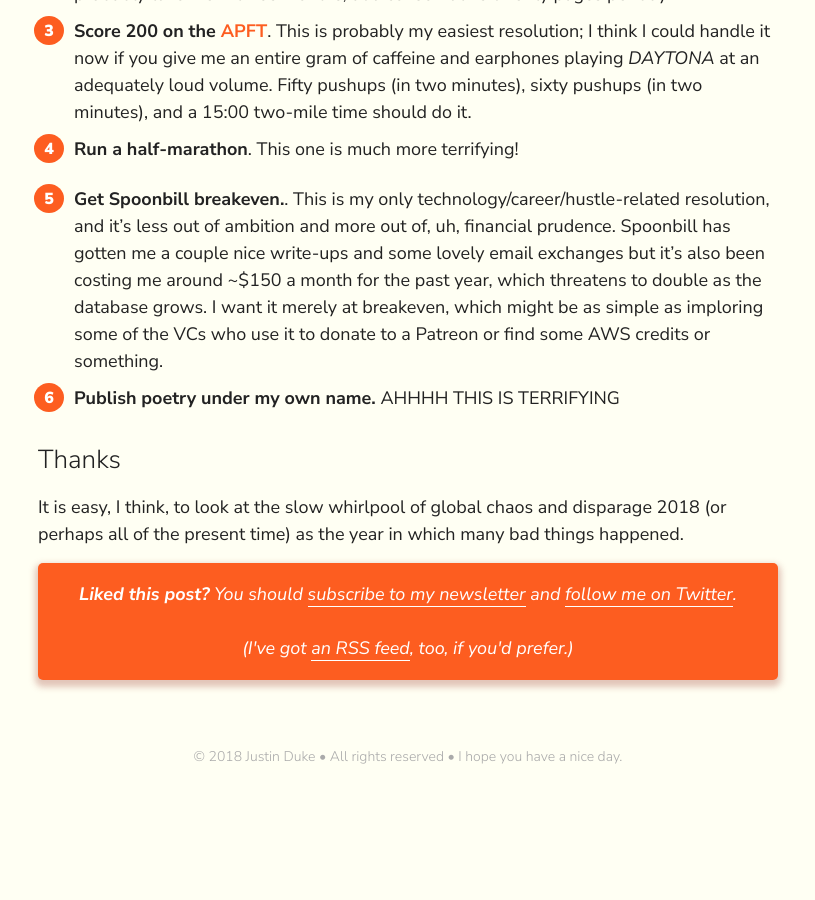
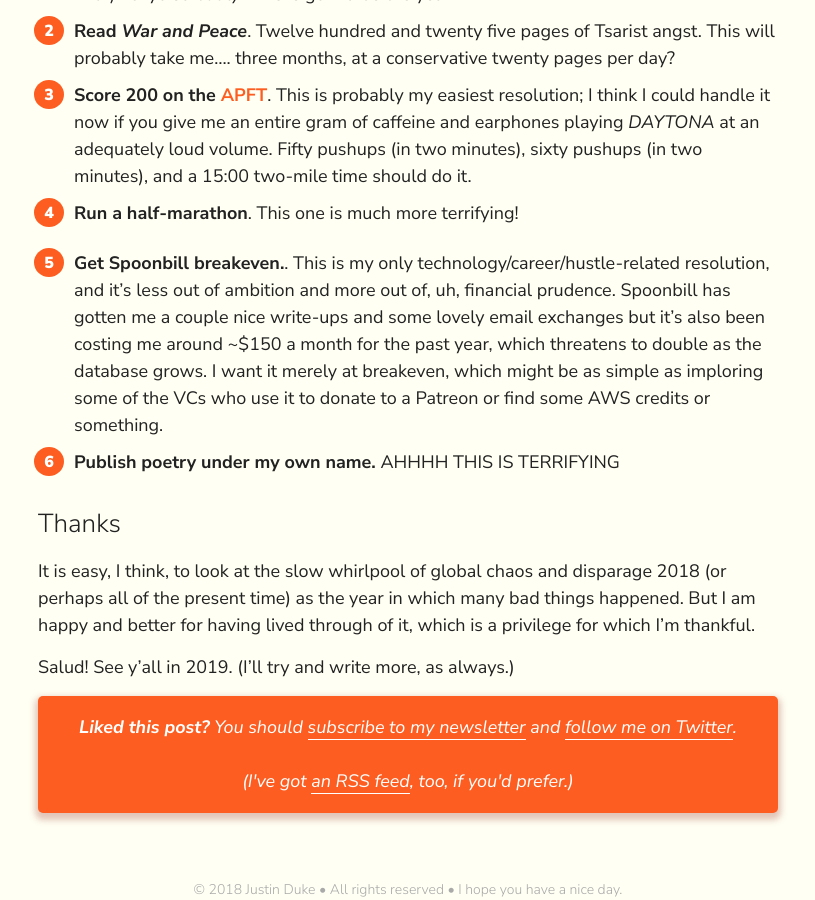
Before and after one commit to jmduke/jmduke-jekyll, a Jekyll site: the page built from _posts/2018-12-31-2018.md, in a window 1280 px wide and 900 px high, scrolled down 3060 px. Shown: the whole window, without its empty margins (232-1047 px from the left). Built offline with Jekyll 4.4.1, drawn with Linux system fonts in a browser that asks for light colours; before the commit the page ends 3827 px from its top, so only the background shows below that; some of the changed text lies outside the part shown.

Commit message:
Update Post “2018-12-31-2018”

```diff
--- a/_posts/2018-12-31-2018.md
+++ b/_posts/2018-12-31-2018.md
@@ -21,7 +21,8 @@ So, all the good stuff first:
 3. I started the best job in my life. [^1]
 4. I read the most I've read since graduating, a feat which necessitated (fortunately and unfortunately) becoming a big ol' audiobook nerd.
 5. [Buttondown](https://buttondown.email) continues to grow.
-6. The blasé but earnest capper: I continue to be surrounded by loving friends and loving family, who have all stayed universally healthy.
+6. I finally became a morning person and have some actual morning and evening routines.  (It only took me being out of college for...five years.)
+7. The blasé but earnest capper: I continue to be surrounded by loving friends and loving family, who have all stayed universally healthy.
 
 ### What didn't
 
@@ -94,7 +95,9 @@ I focused more on books than, uh, anything else this year, but the five non-book
 
 ### Thanks
 
-It is easy, I think, to look at the slow whirlpool of global chaos and disparage 2018 (or perhaps all of the present time) as the year in which many bad things happened.
+It is easy, I think, to look at the slow whirlpool of global chaos and disparage 2018 (or perhaps all of the present time) as the year in which many bad things happened. But I am happy and better for having lived through of it, which is a privilege for which I'm thankful.
+
+Salud!  See y'all in 2019.  (I'll try and write more, as always.)
 
 [^1]: [We're hiring.](https://stripe.com/jobs#openings)
 [^2]: I have terrible middle-term memory.  Well, and short- and long-term memory, too.
```
